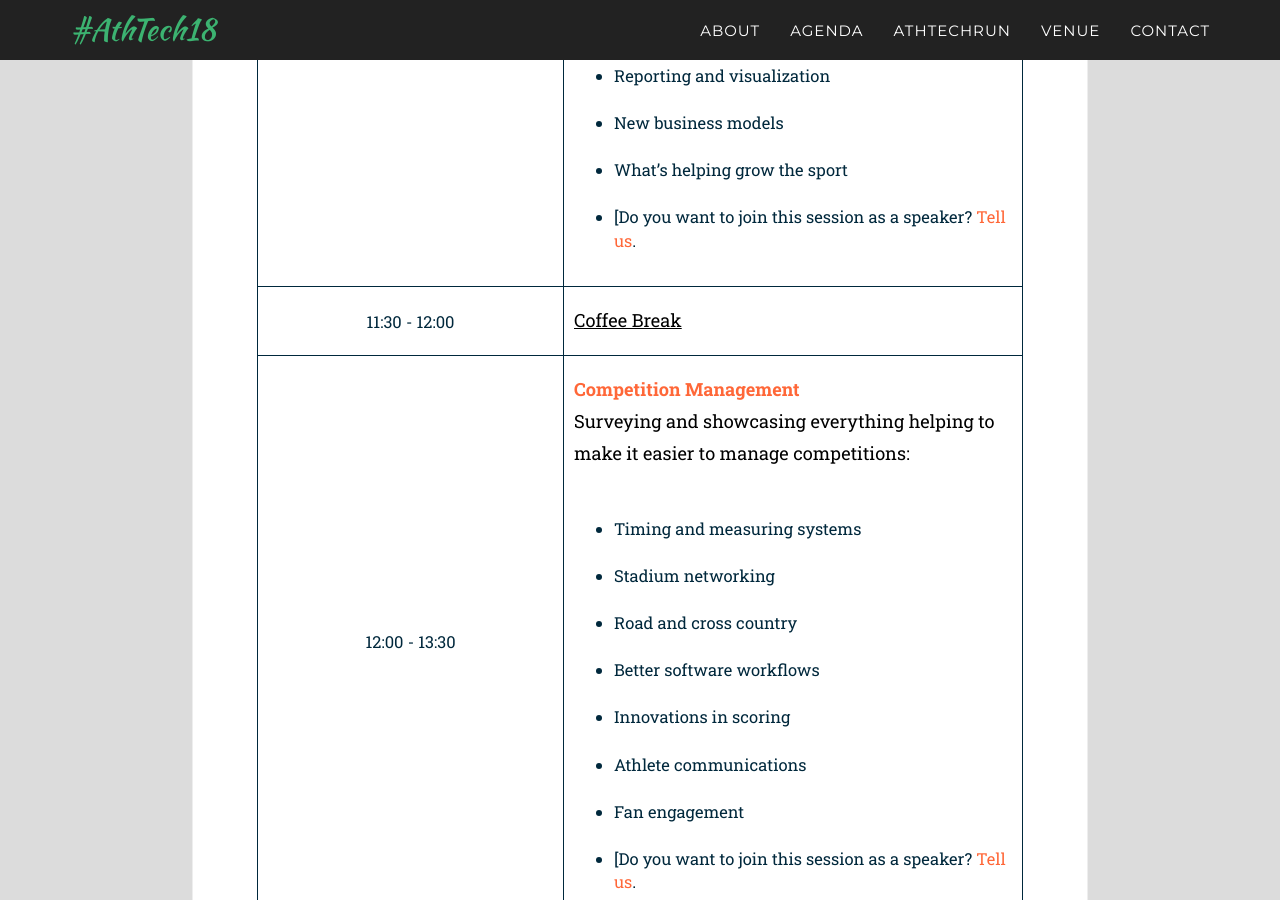
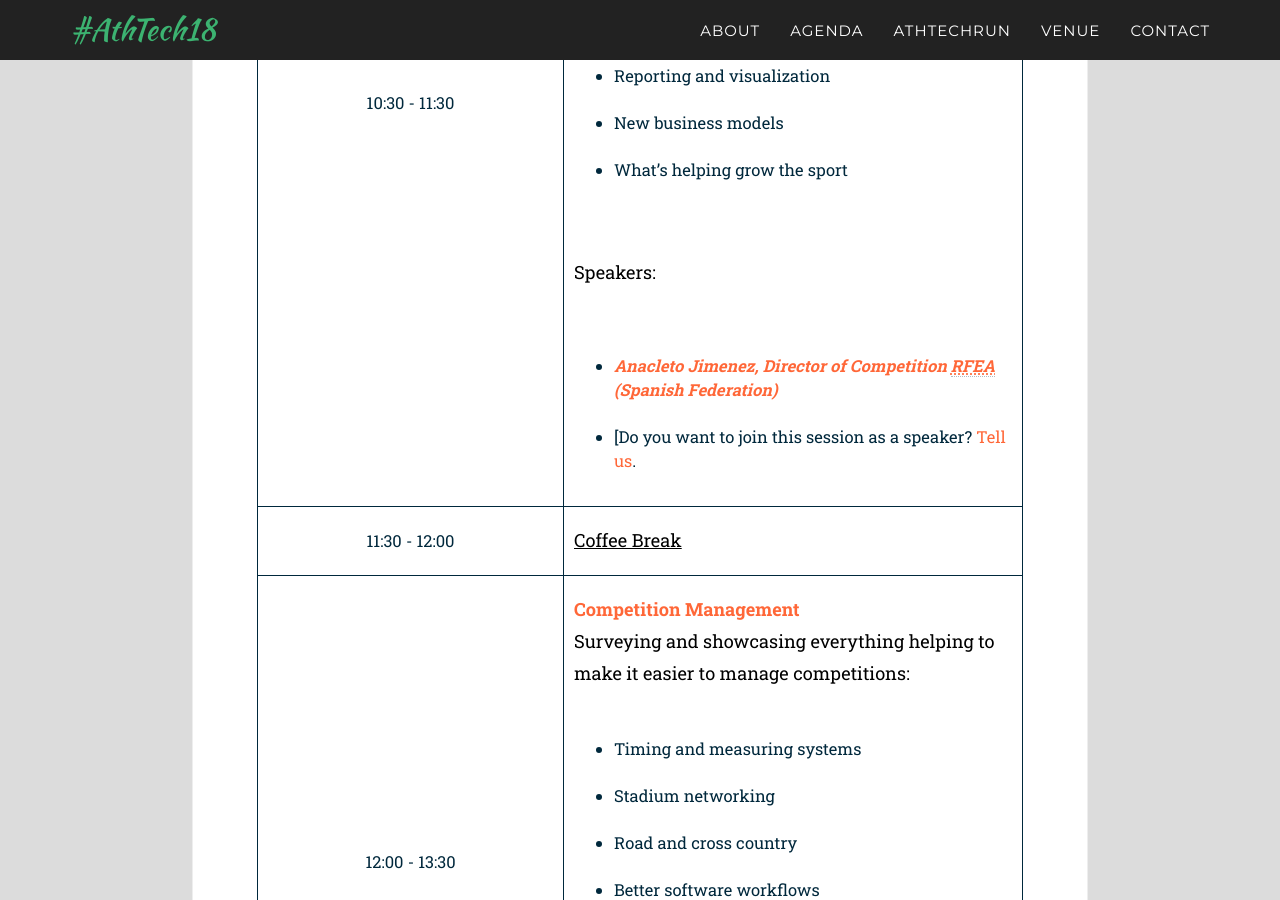
Before and after one commit to openath/athtech, a Jekyll site: the page built from _2018_pages/agenda.html, in a window 1280 px wide and 900 px high, scrolled down 4400 px. Built offline with Jekyll 4.4.1, drawn with Linux system fonts in a browser that asks for light colours; some web fonts are replaced.

Commit message:
Added speaker in session first day

```diff
--- a/_data/twenty_18/agendas_1.yml
+++ b/_data/twenty_18/agendas_1.yml
@@ -40,7 +40,7 @@
       <ul>
         <li>New business opportunities <i>by <b>Rubén Hidalgo, Director at Gijón Impulsa (Equilibria)</b></i></li>
         <li>Video Distance Measurement Systems <i> by <b>Carlos Galindez (AGM Soft)</b></i></li>
-        <li>Big Data in Sport <i>by <b> Wenceslao Bover (Atos)</b></i></li>
+        <li>Big Data in Sport <i>by <b>Wenceslao Bover (Atos)</b></i></li>
         <li>Predictive analytics to enhance health and performance <i>by <b>Nacho Zabala (<a href='http://spodha.com'>SPODHA</a>)</b> & <b>Marcos Peón (RUNMARC)</b></i></li>
         <li>Visualization of sports data</li>
         <li>From performances to doping. Trust nobody, trust the blockchain. <i>by <b>Luis Meijueiro, Engineer at CTIC Technology Centre</b>
--- a/_data/twenty_18/agendas_2.yml
+++ b/_data/twenty_18/agendas_2.yml
@@ -31,6 +31,10 @@
         <li>Reporting and visualization</li>
         <li>New business models</li>
         <li>What’s helping grow the sport</li>
+      </ul>
+      <p>Speakers:</p>
+      <ul>
+        <li><i><b>Anacleto Jimenez, Director of Competition <abbr title='Real Federación Española de Atletismo'>RFEA</abbr> (Spanish Federation)</b></i></li>
         <li>[Do you want to join this session as a speaker? <a href='/#contact'>Tell us</a>.</li>
       </ul>"
 
```
